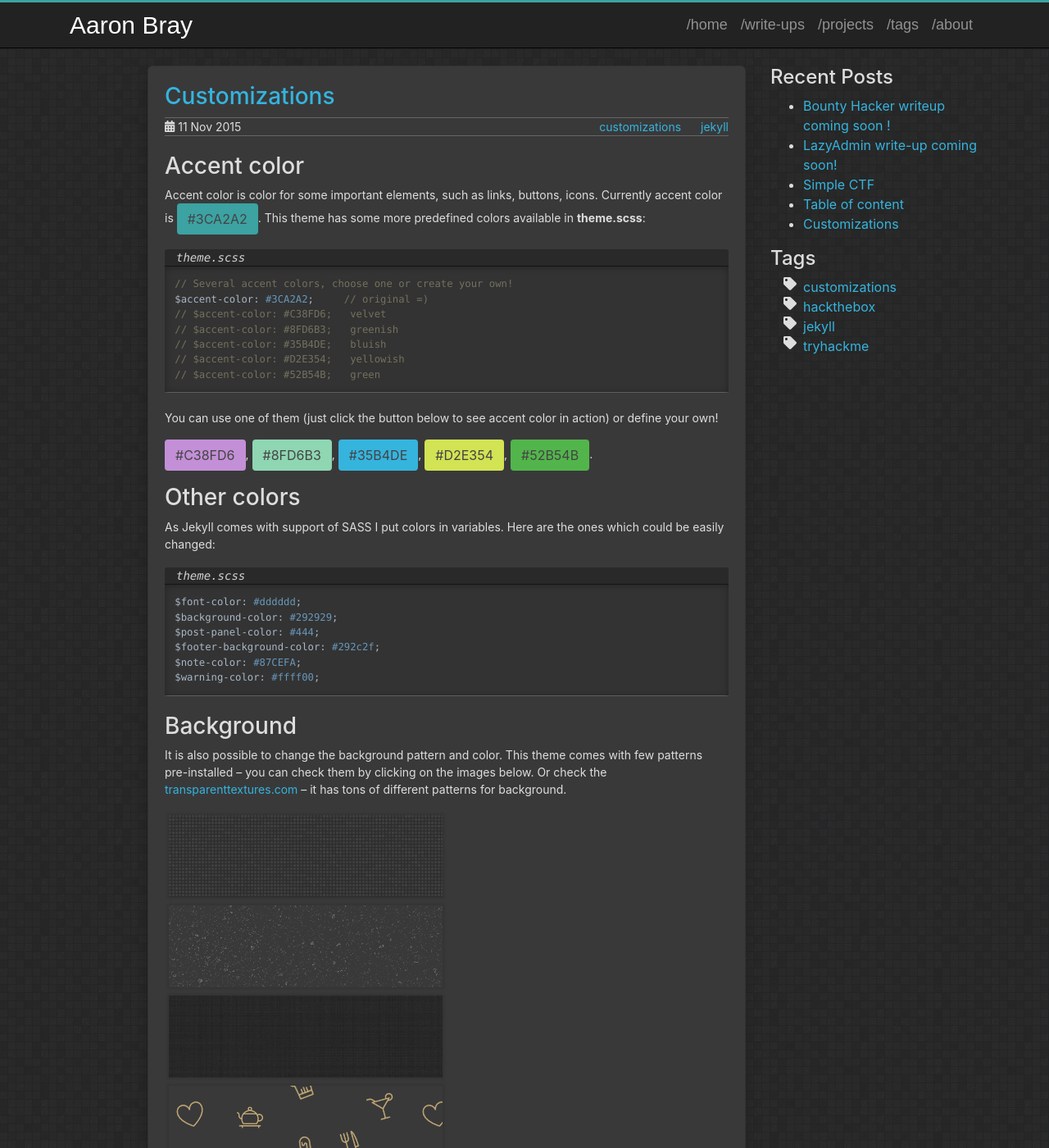
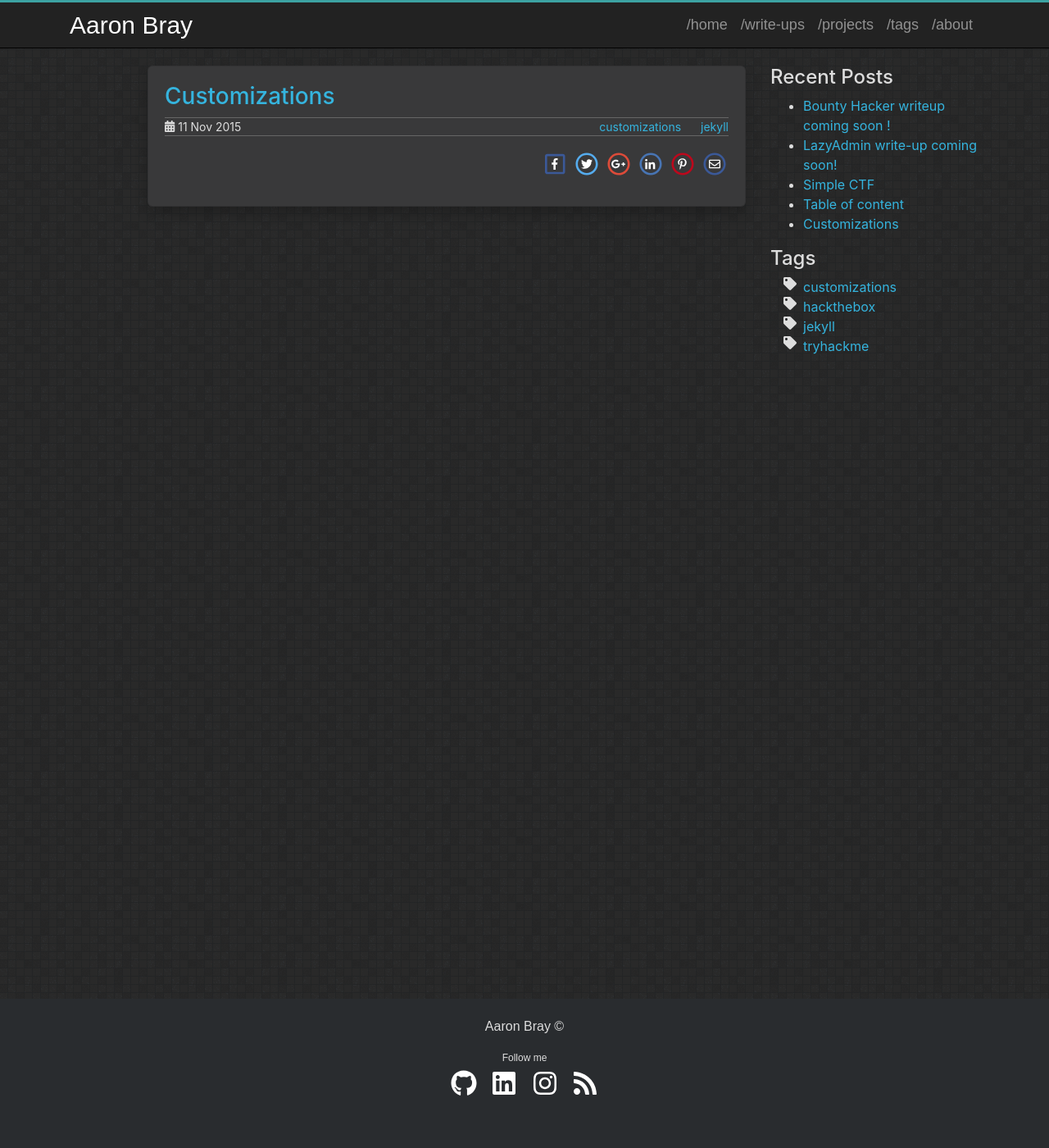
Before and after one commit to AaronBray/AaronBray.github.io, a Jekyll site: the page built from _posts/2015-11-11-customizations.md, in a window 1280 px wide and 1400 px high. Shown: the whole window at 82% size. Built offline with Jekyll 4.4.1, drawn with Linux system fonts in a browser that asks for light colours; some of the changed text lies outside the part shown.

Commit message:
Update 2015-11-11-customizations.md

```diff
--- a/_posts/2015-11-11-customizations.md
+++ b/_posts/2015-11-11-customizations.md
@@ -8,115 +8,3 @@ tags:
  - customizations
  - jekyll
 ---
-
-# Accent color
-
-Accent color is color for some important elements, such as links, buttons, icons. Currently accent color is <button class="btn" style="background-color:#3CA2A2; color:#444444">#3CA2A2</button>. This theme has some more predefined colors available in **theme.scss**:
-
->theme.scss
-{:.filename}
-{% highlight scss %}
-// Several accent colors, choose one or create your own!
-$accent-color: #3CA2A2;     // original =)
-// $accent-color: #C38FD6;   velvet
-// $accent-color: #8FD6B3;   greenish
-// $accent-color: #35B4DE;   bluish
-// $accent-color: #D2E354;   yellowish
-// $accent-color: #52B54B;   green
-
-{% endhighlight %}
-
-You can use one of them (just click the button below to see accent color in action) or define your own!
-
-<button class="btn" style="background-color:#C38FD6; color:#444444">#C38FD6</button>, <button class="btn" style="background-color:#8FD6B3; color:#444444">#8FD6B3</button>, <button class="btn" style="background-color:#35B4DE; color:#444444">#35B4DE</button>, <button class="btn" style="background-color:#D2E354; color:#444444">#D2E354</button>, <button class="btn" style="background-color:#52B54B; color:#444444">#52B54B</button>.
-
-<script>
-  $('.btn').click(function(){
-    var color = $(this).text();
-    [].forEach.call($('a'), function(item) {
-      item.style.color = color
-    })
-  })
-</script>
-
-<style>
-  .label{
-    cursor: default;
-    border-radius: 5px;
-    padding: 5px 8px;
-  }
-</style>
-
-# Other colors
-
-As Jekyll comes with support of SASS I put colors in variables. Here are the ones which could be easily changed:
-
->theme.scss
-{:.filename}
-{% highlight scss %}
-$font-color: #dddddd;
-$background-color: #292929;
-$post-panel-color: #444;
-$footer-background-color: #292c2f;
-$note-color: #87CEFA;
-$warning-color: #ffff00;
-{% endhighlight %}
-
-# Background
-
-It is also possible to change the background pattern and color. This theme comes with few patterns pre-installed -- you can check them by clicking on the images below. Or check the [transparenttextures.com](https://www.transparenttextures.com/) -- it has tons of different patterns for background.
-
-<style>
-.pattern-list{
-    list-style-type: none;
-    padding: 0;
-}
-.pattern{
-    height: 100px;
-    box-shadow: 0 0 3px 2px rgba(0,0,0,.1);
-
-}
-.pattern:hover {
-    box-shadow: 0 0 3px 2px rgba(0,0,0,.3);
-    transition: box-shadow .2s ease;
-    cursor: pointer;
-}
-.smthg{
-    max-width: none !important;
-}
-.col-sm-6 {
-    padding: 5px !important;
-}
-</style>
-
-<ul class="pattern-list">
-<li class="col-sm-6"><div class="pattern" style="background-image:url('{{ '/assets/css/pics/background/3px-tile.png' | relative_url }}')"></div></li>
-<li class="col-sm-6"><div class="pattern" style="background-image:url('{{ '/assets/css/pics/background/asfalt-light.png' | relative_url }}')"></div></li>
-<li class="col-sm-6"><div class="pattern" style="background-image:url('{{ '/assets/css/pics/background/black-linen.png' | relative_url }}')"></div></li>
-<li class="col-sm-6"><div class="pattern" style="background-image:url('{{ '/assets/css/pics/background/food.png' | relative_url }}')"></div></li>
-<li class="col-sm-6"><div class="pattern" style="background-image:url('{{ '/assets/css/pics/background/gplay.png' | relative_url }}')"></div></li>
-<li class="col-sm-6"><div class="pattern" style="background-image:url('{{ '/assets/css/pics/background/green-dust-and-scratches.png' | relative_url }}')"></div></li>
-<li class="col-sm-6"><div class="pattern" style="background-image:url('{{ '/assets/css/pics/background/hexellence.png' | relative_url }}')"></div></li>
-<li class="col-sm-6"><div class="pattern" style="background-image:url('{{ '/assets/css/pics/background/random-grey-variations.png' | relative_url }}')"></div></li>
-<li class="col-sm-6"><div class="pattern" style="background-image:url('{{ '/assets/css/pics/background/shley-tree-1.png' | relative_url }}')"></div></li>
-<li class="col-sm-6"><div class="pattern" style="background-image:url('{{ '/assets/css/pics/background/subtle-grey.png' | relative_url }}')"></div></li>
-<li class="col-sm-6"><div class="pattern" style="background-image:url('{{ '/assets/css/pics/background/xv.png' | relative_url }}')"></div></li>
-<li class="col-sm-6"><div class="pattern" style="background-image:url('{{ '/assets/css/pics/background/triangles.png' | relative_url }}')"></div></li>
-</ul>
-
-<script>
-  $('.pattern').click(function(){
-    var source = this.style.backgroundImage;
-    document.getElementsByTagName('body')[0].style.backgroundImage = source;
-    console.log("url('" + source + "'))");
-  })
-</script>
-
-To change the color go to the **theme.scss** and change the `background-pattern` variable to the name of the pattern image file. To use custom pattern, download it from [transparenttextures.com](https://www.transparenttextures.com/) and place it under **css/pics/background/**.
-
->theme.scss
-{:.filename}
-{% highlight scss %}
-// use this or pick any from /css/pics/background folder or from transparenttextures.com
-$background-pattern: 'random-grey-variations.png';
-{% endhighlight %}
```
